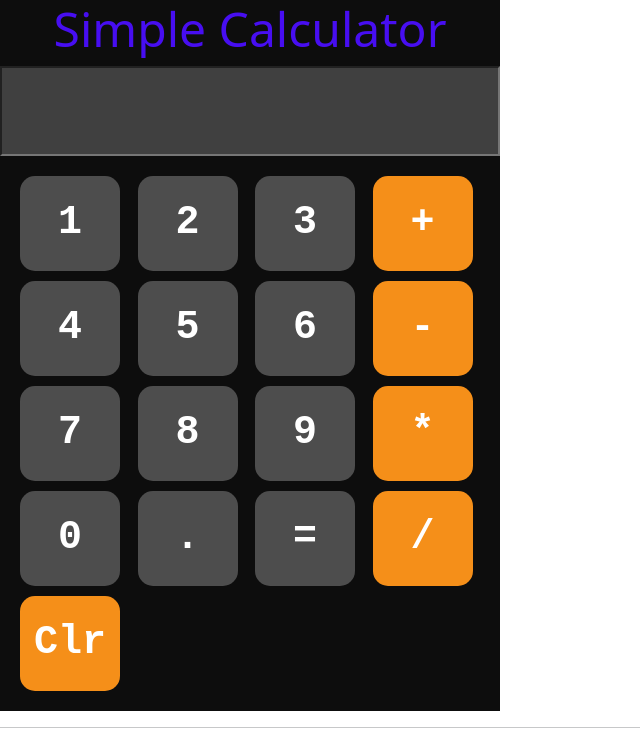
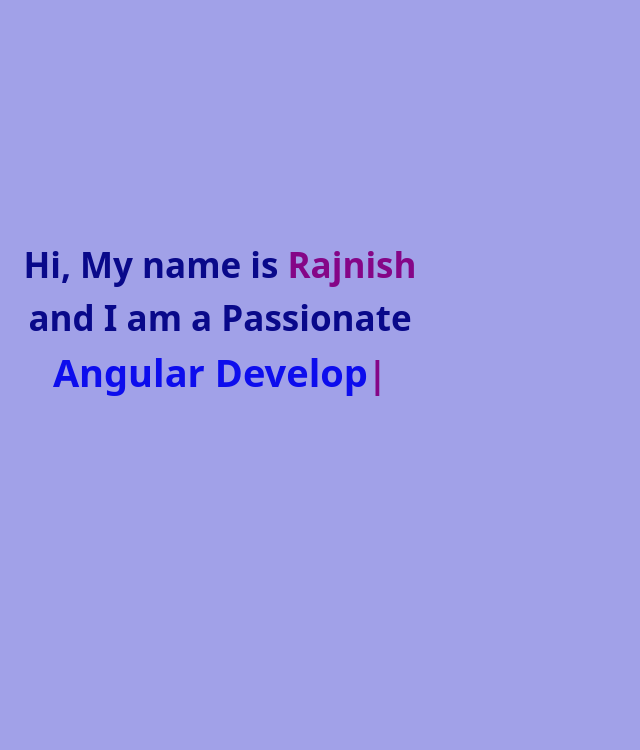
Before and after one commit to rstmaurya/vite-react-app, a React (Vite) app: page / in a window 1280 px wide. Shown: the top 750 px of the page, without its empty margins (0-640 px from the left). Built offline with nearby package versions, Linux system fonts and the light colour scheme.

Commit message:
new file and some changes

```diff
--- a/demo.html
+++ b/demo.html
@@ -4,31 +4,51 @@
   <meta charset="UTF-8">
   <meta name="viewport" content="width=device-width, initial-scale=1.0">
   <title>Document</title>
+  <link rel="preconnect" href="https://fonts.googleapis.com">
+  <link rel="preconnect" href="https://fonts.gstatic.com" crossorigin>
+  <link href="https://fonts.googleapis.com/css2?family=Poppins:ital,wght@0,100;0,200;0,300;0,400;0,500;0,600;0,700;0,800;0,900;1,100;1,200;1,300;1,400;1,500;1,600;1,700;1,800;1,900&display=swap" rel="stylesheet">
   <style>
-.parent {
-  display: grid;
-  place-items: center;
-  height: 100vh;
-  background-color: lightblue; /* Optional background for visibility */
+    body{
+      background-color: rgb(137, 137, 242);
+      height:80vh;
     }
-.child {
-   width: 100px;
-   height: 100px;
-   display:flex;
+    .mains{
+      font-size: 35px;
+      width: 450px;
+      margin:20px ;
+      font-family: "Poppins", sans-serif;
+      font-weight:600;
       text-align: center;
-   justify-content:center;
-   align-items:center;
-  background-color: coral; /* Optional background for visibility */
     }
-
-
+    .mains span{
+      color: rgba(219, 8, 205, 0.889);
+      font-weight: 900;
+    }
+    #element{
+      color: rgb(13, 13, 237);
+      font-weight: 700;
+      font-size:38px;
+    }
   </style>
 </head>
-<body>
- <div class="parent">
-  <div class="child">Centered Content</div>
+<body >
+  <div class="mains">
+Hi, My name is <span>Rajnish </span>and I am a Passionate    <span id="element"></span>
   </div>
 
 
+    <script src="https://unpkg.com/typed.js@2.1.0/dist/typed.umd.js"></script>
+
+
+    <!-- Setup and start animation! -->
+
+    <script>
+      var typed = new Typed('#element', {
+        strings: ['Web Developer', 'Graphics Designer','React Developer','Angular Developer'],
+        typeSpeed:50,
+        backSpeed:30,
+        loop:true,
+      });
+    </script>
 </body>
 </html>
--- a/package.json
+++ b/package.json
@@ -17,7 +17,8 @@
     "react": "^18.3.1",
     "react-cookie": "^7.2.0",
     "react-dom": "^18.3.1",
-    "react-router-dom": "^6.26.2"
+    "react-router-dom": "^6.26.2",
+    "typed.js": "^2.1.0"
   },
   "devDependencies": {
     "@eslint/js": "^9.9.0",
--- a/src/Calculator/calculator.css
+++ b/src/Calculator/calculator.css
@@ -10,7 +10,7 @@
 .calculator input{
   width: 500px;
   color: white;
-  height: 90px;
+  height: 80px;
   background-color: hsl(0, 0%, 25%);
   font-size: 4rem;
   font-weight: 600;
@@ -24,8 +24,8 @@
 
 }
 .calculator-buttons button{
-    width: 100px;
-    height: 95px;
+    width: 95px;
+    height: 90px;
     color: white;
     background-color: hsl(15, 0%, 30%);
     border-radius: 15px;
--- /dev/null
+++ b/src/lazy-image/RunningEffects.jsx
@@ -0,0 +1,32 @@
+// TypedEffect.js
+import React, { useEffect, useRef } from 'react';
+import Typed from 'typed.js';
+import './runningEffect.css'
+
+const RunningEffects = () => {
+  const typedElement = useRef(null);
+
+  useEffect(() => {
+    const typed = new Typed(typedElement.current, {
+      strings: ['Web Developer', 'Graphics Designer', 'Angular Developer', 'React Developer'],
+      typeSpeed: 50,
+      backSpeed: 30,
+      loop: true,
+    });
+
+    // Cleanup on component unmount
+    return () => {
+      typed.destroy();
+    };
+  }, []);
+
+  return (
+    <div className="mains">
+      Hi, My name is <span>Rajnish</span> and I am a Passionate <span id="element" ref={typedElement}></span>
+    </div>
+  );
+};
+
+
+
+export default RunningEffects
--- /dev/null
+++ b/src/lazy-image/runningEffect.css
@@ -0,0 +1,30 @@
+/* App.css */
+.mains {
+ font-size: 35px;
+ width: 400px;
+ margin: 20px;
+ color: rgb(9, 9, 138);
+ font-weight:600;
+ text-align: center;
+
+}
+
+.mains span {
+ font-weight: 900;
+ color: rgb(133, 6, 135);
+}
+
+#element {
+ color: rgb(13, 13, 237);
+ font-weight: 700;
+ font-size: 38px;
+
+}
+
+body {
+ background-color: rgb(161, 161, 232);
+ height: 80vh;
+ display: flex;
+ justify-content: start;
+ align-items: center;
+}
--- a/src/main.jsx
+++ b/src/main.jsx
@@ -17,12 +17,13 @@
 import ContextCounter from './Context-demo/ContextCounter.jsx'
 import ContextDemo from './Context-demo/ContextDemo.jsx'
 import Calculator from './Calculator/Calculator.jsx'
+import RunningEffects from './lazy-image/RunningEffects.jsx'
 
 createRoot(document.getElementById('root')).render(
   <StrictMode>
   <CookiesProvider>
 <BrowserRouter>
-<Calculator />
+<RunningEffects />
 </BrowserRouter>
   </CookiesProvider>
   </StrictMode>,
```
Also changed, not shown: 1 other file (tests, documents, lock files or other folders). Lines whose indentation alone changed are shown as unchanged.
